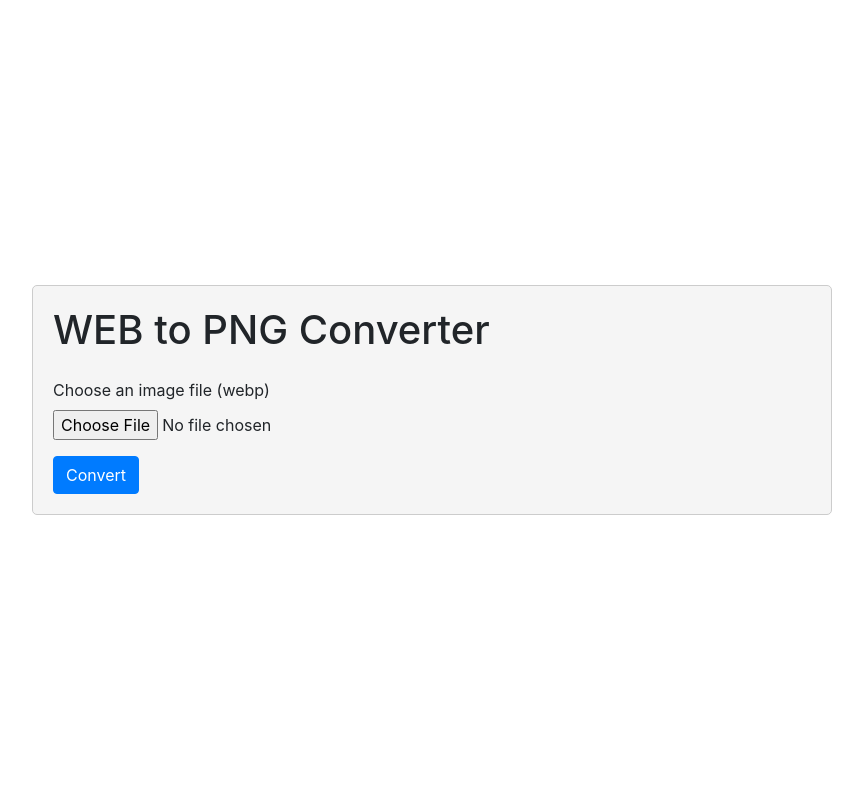
After one commit to Ahmedraza56/AhmedRaza, a Flask app: page /webtopng/ in a window 1280 px wide. The commit adds this page. Shown: the whole page, without its empty margins (208-1071 px from the left). Run offline with Flask 3, Linux system fonts and the light colour scheme; some libraries are stand-ins or nearby versions.

Commit message:
intital commit

```diff
--- a/WebScrapingTool.py
+++ b/WebScrapingTool.py
@@ -41,7 +41,7 @@ def simple_web_scraper(url, scrape_option):
             return [{'Error': f'Error: {response.status}'}]
 
     except Exception as e:
-        return [{'Error': f'An error occurred: {e}'}]
+        return [{'Error': f'This Site is Restricted: {e}'}]
 
 @WebScrapingTool_app.route('/', methods=['GET', 'POST'])
 def index():
--- a/app.py
+++ b/app.py
@@ -3,6 +3,7 @@ from bgremove import bgremove_app
 from text_to_speech import text_to_speech_app
 from textDetector import textDetector_app
 from WebScrapingTool import WebScrapingTool_app
+from webtopng import webtopng_app
 
 app = Flask(__name__)
 
@@ -14,7 +15,7 @@ app.register_blueprint(bgremove_app, url_prefix='/bgremove')
 app.register_blueprint(text_to_speech_app, url_prefix='/text_to_speech')
 app.register_blueprint(textDetector_app, url_prefix='/textDetector')
 app.register_blueprint(WebScrapingTool_app, url_prefix='/WebScrapingTool')
-
+app.register_blueprint(webtopng_app, url_prefix='/webtopng')
 
 if __name__ == '__main__':
     app.run(port=8002,debug=True)
--- /dev/null
+++ b/templates/webtopng.html
@@ -0,0 +1,47 @@
+<!DOCTYPE html>
+<html lang="en">
+<head>
+    <meta charset="UTF-8">
+    <meta name="viewport" content="width=device-width, initial-scale=1.0">
+    <title>WEB to PNG Converter</title>
+    <!-- Add Bootstrap CDN links here -->
+    <link href="https://stackpath.bootstrapcdn.com/bootstrap/4.3.1/css/bootstrap.min.css" rel="stylesheet">
+</head>
+<style>
+    body {
+        display: flex;
+        justify-content: center;
+        align-items: center;
+        height: 100vh;
+        margin: 0;
+    }
+
+    .container {
+        width: 800px;
+        padding: 20px;
+        border: 1px solid #ccc;
+        border-radius: 5px;
+        background-color: #f5f5f5;
+    }
+
+</style>
+<body>
+    <div class="container">
+        <h1 class="mb-4">WEB to PNG Converter</h1>
+        <form method="post" enctype="multipart/form-data" action="/webtopng/convert">
+            <div class="form-group">
+                <label for="file">Choose an image file (webp)</label>
+                <input type="file" class="form-control-file" id="file" name="file" accept=".webp" required>
+            </div>
+            <button type="submit" class="btn btn-primary">Convert</button>
+        </form>
+
+        {% if converted_image %}
+            <form method="get" action="/webtopng/download">
+                <input type="hidden" name="filename" value="{{ converted_image }}">
+                <button type="submit" class="btn btn-success mt-3">Download</button>
+            </form>
+        {% endif %}
+    </div>
+</body>
+</html>
--- /dev/null
+++ b/webtopng.py
@@ -0,0 +1,46 @@
+from flask import Flask, render_template, request, send_file ,Blueprint
+from PIL import Image
+from io import BytesIO
+import os
+
+webtopng_app = Blueprint("webtopng",__name__)
+
+@webtopng_app.route('/', methods=['GET', 'POST'])
+def main():
+    converted_image = None
+    if request.method == 'POST':
+        uploaded_file = request.files['file']
+        if uploaded_file and allowed_file(uploaded_file.filename):
+            converted_image = convert_to_png(uploaded_file)
+
+    return render_template('webtopng.html', converted_image=converted_image)
+
+@webtopng_app.route('/convert', methods=['POST'])
+def convert():
+    uploaded_file = request.files['file']
+    if uploaded_file and allowed_file(uploaded_file.filename):
+        converted_image_path = convert_to_png(uploaded_file)
+        return render_template('webtopng.html', converted_image=converted_image_path)
+    return render_template('webtopng.html')
+
+@webtopng_app.route('/download', methods=['GET'])
+def download():
+    filename = request.args.get('filename')
+    return send_file(filename, as_attachment=True, download_name="converted_image.png")
+
+def convert_to_png(image_file):
+    img = Image.open(image_file)
+    img_png = img.convert("RGBA")
+
+    img_bytes = BytesIO()
+    img_png.save(img_bytes, format="PNG")
+
+    # Save the BytesIO content to a temporary file
+    temp_filename = "/tmp/converted_image.png"
+    with open(temp_filename, "wb") as temp_file:
+        temp_file.write(img_bytes.getvalue())
+
+    return temp_filename
+
+def allowed_file(filename):
+    return '.' in filename and filename.rsplit('.', 1)[1].lower() in {'webp'}
```
Also changed, not shown: requirements.txt (+60 -0 lines), templates/index.html (+20 -1 lines).
